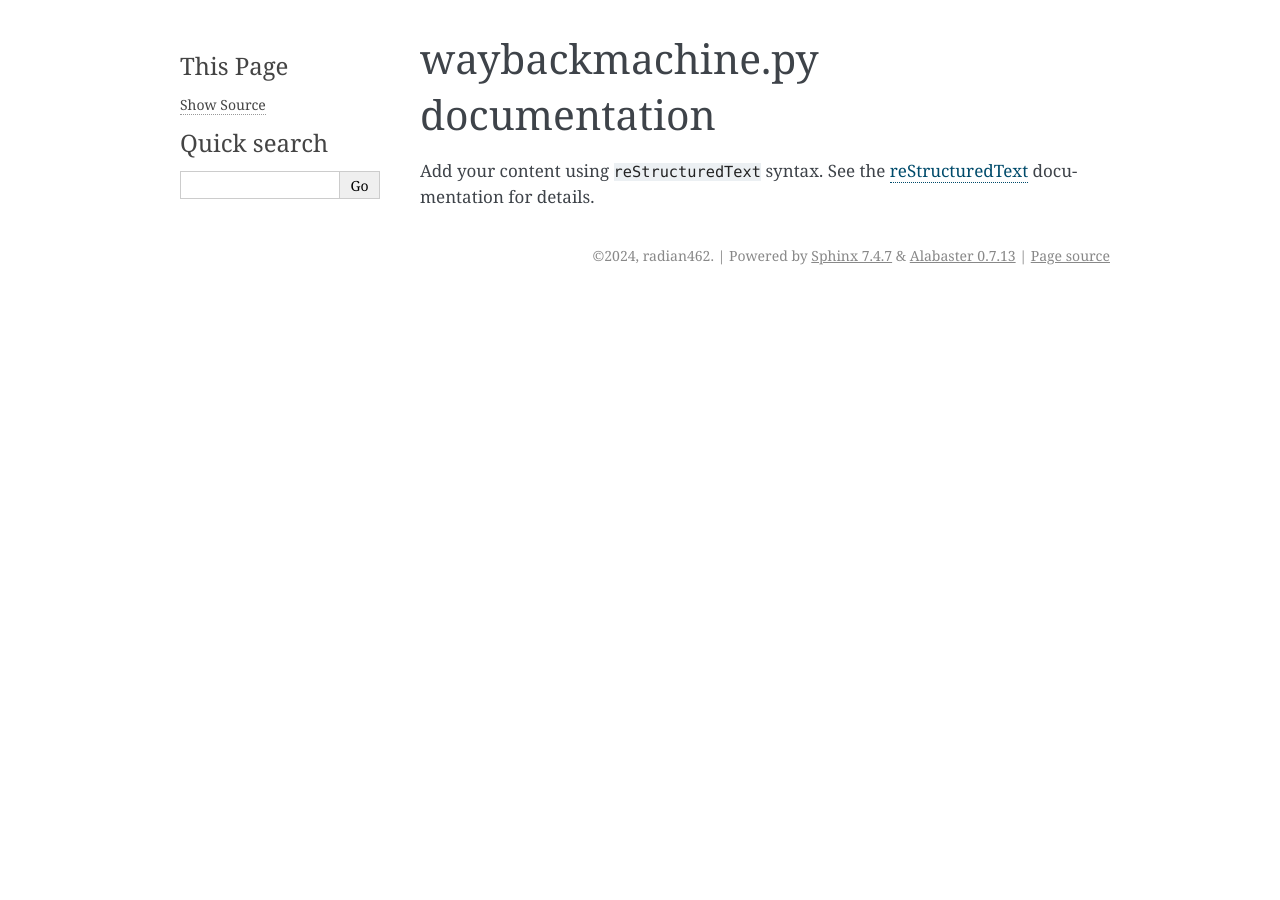
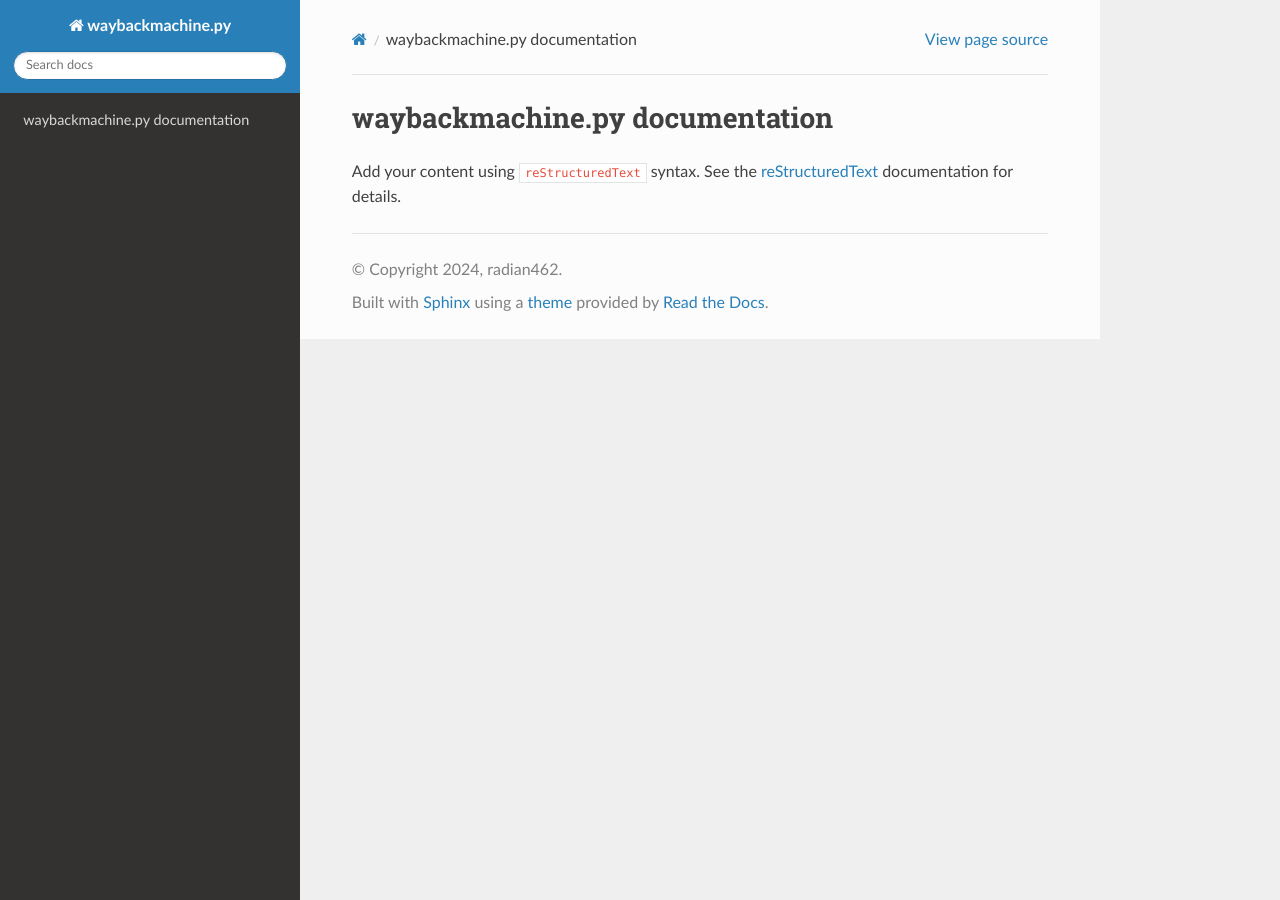
Before and after one commit to radian462/waybackmachine.py, a Sphinx documentation site: the page built from docs/source/index.rst, in a window 1280 px wide. Built offline with Sphinx 7.4.7 and the Read the Docs theme 3.1.0, drawn with Linux system fonts in a browser that asks for light colours.

Commit message:
テーマ変更

```diff
--- a/docs/source/conf.py
+++ b/docs/source/conf.py
@@ -5,6 +5,11 @@
 
 # -- Project information -----------------------------------------------------
 # https://www.sphinx-doc.org/en/master/usage/configuration.html#project-information
+import sys
+from pathlib import Path
+
+sys.path.insert(0, Path().resolve().as_posix())
+sys.path.insert(0, "../..")
 
 project = 'waybackmachine.py'
 copyright = '2024, radian462'
@@ -14,7 +19,11 @@ release = '1.0.0'
 # -- General configuration ---------------------------------------------------
 # https://www.sphinx-doc.org/en/master/usage/configuration.html#general-configuration
 
-extensions = []
+extensions = [
+    'sphinx.ext.autodoc',
+    'sphinx.ext.napoleon',
+    'myst_parser'
+]
 
 templates_path = ['_templates']
 exclude_patterns = []
@@ -24,5 +33,5 @@ exclude_patterns = []
 # -- Options for HTML output -------------------------------------------------
 # https://www.sphinx-doc.org/en/master/usage/configuration.html#options-for-html-output
 
-html_theme = 'alabaster'
+html_theme = "sphinx_rtd_theme"
 html_static_path = ['_static']
```
